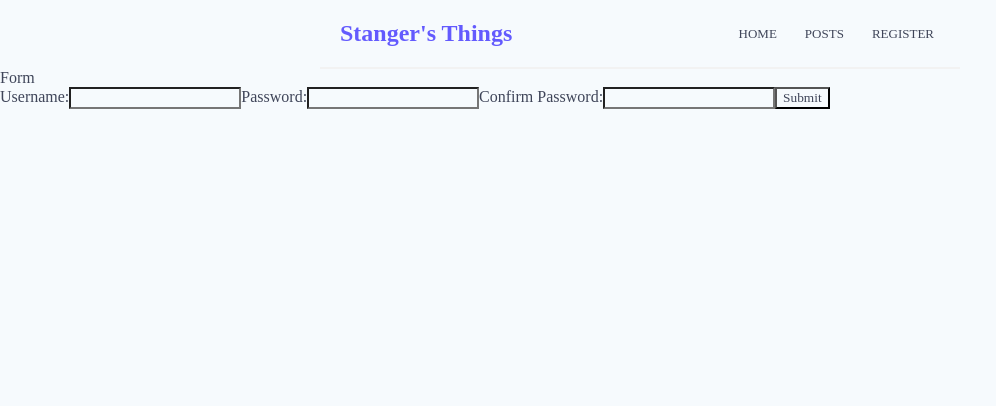
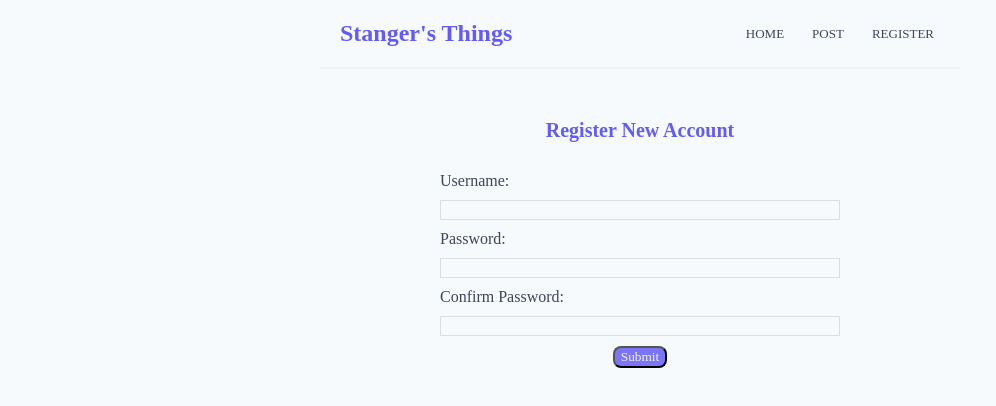
Before and after one commit to jy-bonilla/strangers-things, a React (Create React App) app: page /Register in a window 1280 px wide. Shown: the top 406 px of the page, without its empty margins (0-996 px from the left). Built offline with nearby package versions, Linux system fonts and the light colour scheme.

Commit message:
styled registration form

```diff
--- a/src/components/Navbar.js
+++ b/src/components/Navbar.js
@@ -1,14 +1,14 @@
-import react from "react";
+import { Link } from 'react-router-dom';
 
 const Navbar = () => {
     return (
         <nav className="navbar">
             <h1>Stanger's Things</h1>
             <div className="links">
-                <a href="/">HOME</a>
-                <a href="/Post">POSTS</a>
+                <Link to="/">HOME</Link>
+                <Link to="/Post">POST</Link>
                 {/* <a href="/Login">LOGIN</a> */}
-                <a href="/Register">REGISTER</a>
+                <Link to="/Register">REGISTER</Link>
             </div>
         </nav>
     );
--- a/src/components/Register.js
+++ b/src/components/Register.js
@@ -42,9 +42,9 @@ const Register = () => {
 
 
     return (
-        <div id='container'>
-            <div id='navbar'>
-                Form
+        <div className="navbar-container" id='container'>
+            <div className="navbar-register" id='navbar'>
+                <h2>Register New Account</h2>
             </div>
             <form onSubmit={handleSubmit}>
                 <label htmlFor='username'>Username:</label>
--- a/src/index.css
+++ b/src/index.css
@@ -54,3 +54,40 @@
 .navbar a:hover{
     color:#7c75f8;
 }
+
+
+/* form css */
+.navbar-container{
+    max-width: 400px;
+    margin: 0 auto;
+    text-align: center;
+    padding: 50px;
+
+}
+
+.navbar-register h2{
+    font-size: 20px;
+    color: #635afe;
+    margin-bottom: 30px;
+}
+
+.navbar-container label{
+    text-align: left;
+    display: block;
+}
+
+.navbar-container input, .navbar-container textarea, .navbar-container select{
+    width: 100%;
+    padding: 6px 10 px;
+    margin: 10px 0;
+    border: 1px solid #ddd;
+    box-sizing: border-box;
+    display: block;
+}
+
+.navbar-container button{
+background: #7c75f8;
+color: #f2f2f2;
+border-radius: 8px;
+cursor: pointer;
+}
```
